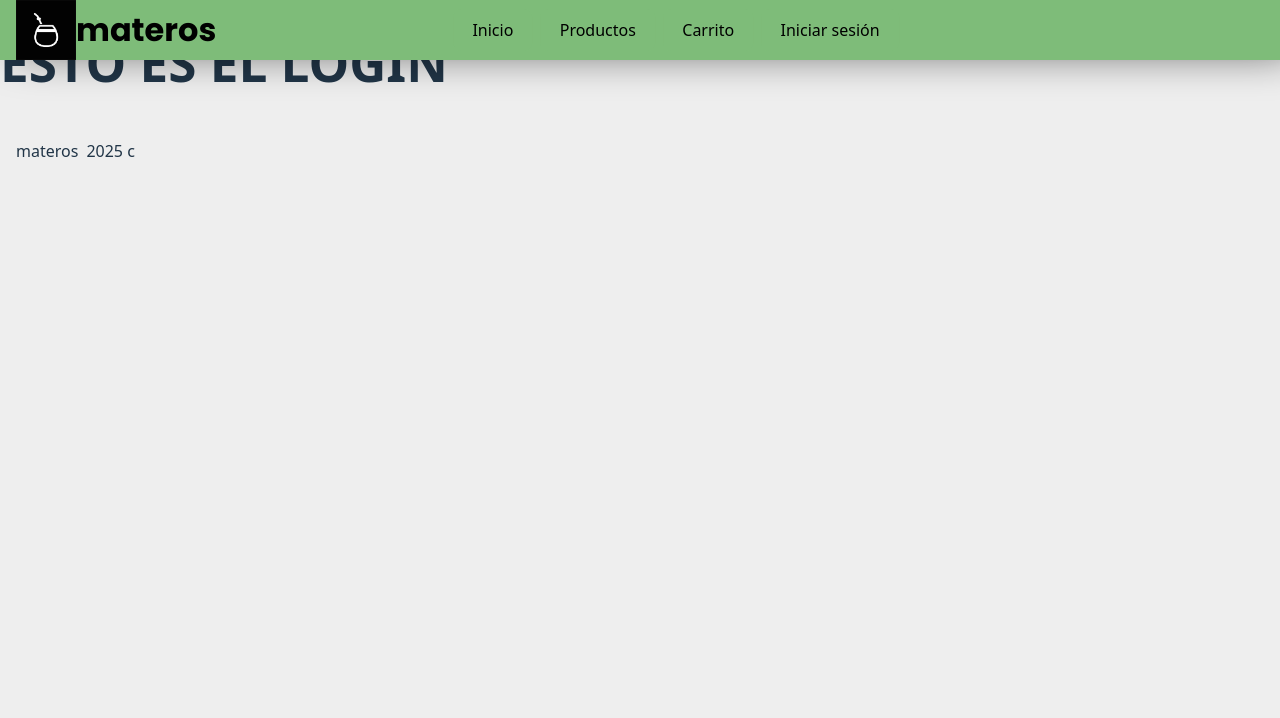
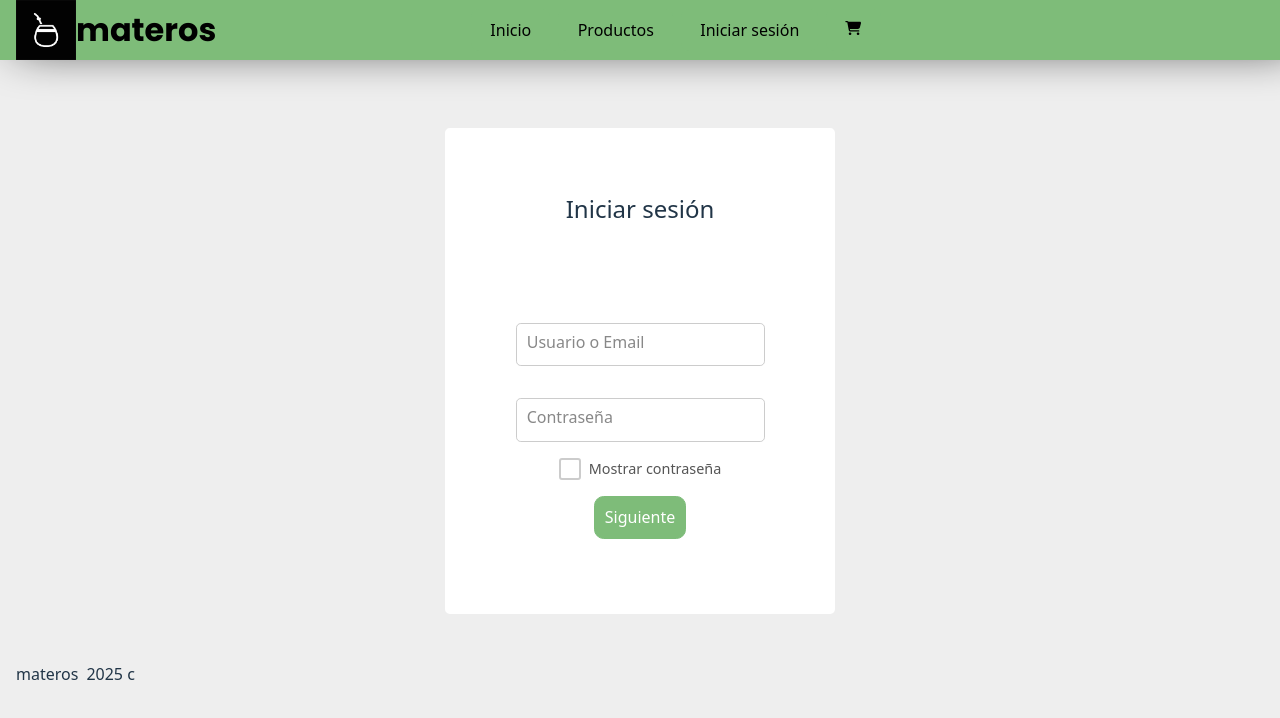
Before and after one commit to ndiazcalens/eCommerce, a React (Vite) app: page /login in a window 1280 px wide. Shown: the top 718 px of the page. Built offline with nearby package versions, Linux system fonts and the light colour scheme.

Commit message:
Cambiando icono carrito

```diff
--- a/package.json
+++ b/package.json
@@ -13,8 +13,10 @@
     "@egjs/flicking-plugins": "^4.7.1",
     "@egjs/react-flicking": "^4.12.0",
     "@supabase/supabase-js": "^2.49.4",
+    "axios": "^1.9.0",
     "react": "^19.0.0",
     "react-dom": "^19.0.0",
+    "react-icons": "^5.5.0",
     "react-router-dom": "^7.5.0"
   },
   "devDependencies": {
--- /dev/null
+++ b/src/components/Form.jsx
@@ -0,0 +1,70 @@
+import { useState } from 'react';
+import '../stylesheets/form.css';
+
+
+
+
+
+export const From = () => {
+    const [username, setUsername] = useState("");
+
+    const [password, setPassword] = useState("");
+
+    const [error, setError] = useState(false);
+
+    const [showPassword, setShowPassword] = useState(false); // nuevo estado
+
+    const handleSubmit = (e) => {
+        e.preventDefault();
+        if (username === "" || password === "") {
+            setError(true);
+        }
+    };
+
+    return (
+        <>
+            <form className="form" onSubmit={handleSubmit}>
+                <div className="input-wrapper">
+                    <input
+                        className="input-container"
+                        type="text"
+                        value={username}
+                        onChange={(e) => setUsername(e.target.value)}
+                        placeholder=" "
+                        required
+                    />
+                    <label className="floating-label">Usuario o Email</label>
+                </div>
+
+                <div className="input-wrapper">
+                    <input
+                        className="input-container"
+                        type={showPassword ? "text" : "password"}
+                        value={password}
+                        onChange={(e) => setPassword(e.target.value)}
+                        placeholder=" "
+                        required
+                    />
+                    <label className="floating-label">Contraseña</label>
+                </div>
+
+                <div className="show-password-wrapper">
+                <label className="custom-checkbox">
+                    <input
+                        type="checkbox"
+                        checked={showPassword}
+                        onChange={() => setShowPassword(!showPassword)}
+                    />
+                    <span className="checkmark"></span>
+                    Mostrar contraseña
+                </label>
+
+                </div>
+
+                <button className="submit-btn" type="submit">Siguiente</button>
+            </form>
+
+            {error && <p>Todos los campos deben ser cargados</p>}
+        </>
+    );
+};
--- a/src/components/LateralNavbar.jsx
+++ b/src/components/LateralNavbar.jsx
@@ -1,21 +1,26 @@
 import React from "react";
 import "../stylesheets/lateral-navbar.css"
 import { useProductsTypes } from "../hooks/useProductsTypes.js";
-
-const LateralNavbar = ( {setSelectedProductTypeId} ) =>{
-
-    const { products_types, loading, error } = useProductsTypes(); //llamo el hook donde hago el fetch de products types
-    //const [click, setClick] = useState(null);
+import { ProductsTypeIdContext } from '../context/productTypeContext.jsx'
+import { useContext } from "react";
 
 
 
+const LateralNavbar = () =>{
+
+    const { products_types, loading, error } = useProductsTypes(); //llamo el hook donde hago el fetch de products types
+
+    const { setSelectedProductTypeId } = useContext(ProductsTypeIdContext);
+
     if (loading == true) return <div className="loading">Cargando..</div>;
     if (error) return <div>Error: {error}</div>;
-    console.log(products_types)
     return (
         <div>
             <div className="lateral-navbar">
                 <ul>
+                    <li>
+                        <button onClick={()=>setSelectedProductTypeId(null)}  className="btn-lat-navbar">Todo</button>
+                    </li>
                     {products_types.map((product_type) => (
                         <li key={product_type.id}>
                             <button onClick={()=>setSelectedProductTypeId(product_type.id)}  className="btn-lat-navbar">{product_type.name}</button>
--- a/src/components/Navbar.jsx
+++ b/src/components/Navbar.jsx
@@ -2,8 +2,13 @@ import React from "react";
 import "../stylesheets/navbar.css"
 import Logo from "./Logo";
 import { Link } from "react-router-dom";
+import { ProductsTypeIdContext } from '../context/productTypeContext.jsx'
+import { useContext } from "react";
+import { FaCartShopping } from "react-icons/fa6";
 
 function Navbar(){
+
+    const { setSelectedProductTypeId } = useContext(ProductsTypeIdContext);
 
     return(
 
@@ -25,18 +30,17 @@ function Navbar(){
                     </li>
                     <li className="nav-item">
                         <Link to ="/products">
-                            <button className="nav-btn">Productos</button>
+                            <button onClick={()=>setSelectedProductTypeId(null)} className="nav-btn">Productos</button>
+                        </Link>
+                    </li>
+                    <li className="nav-item">
+                        <Link to = "/login">
+                            <button className="nav-btn">Iniciar sesión</button>
                         </Link>
                     </li>
                     <li className="nav-item">
                         <Link to = "/cart">
-                            <button className="nav-btn">Carrito</button>
-                        </Link>
-                    </li>
-
-                    <li className="nav-item">
-                        <Link to = "/login">
-                            <button className="nav-btn">Iniciar sesión</button>
+                            <button className="nav-btn"><FaCartShopping /></button>
                         </Link>
                     </li>
                 </ul>
--- /dev/null
+++ b/src/context/productTypeContext.jsx
@@ -0,0 +1,15 @@
+import { createContext, useState } from "react";
+
+
+export const ProductsTypeIdContext = createContext();
+
+export const ProductsTypeIdProvider = ({ children }) =>{
+    const [ selectedProductTypeId, setSelectedProductTypeId ] = useState(null);
+
+
+    return(
+        <ProductsTypeIdContext.Provider value={ {selectedProductTypeId, setSelectedProductTypeId} }>
+            {children}
+        </ProductsTypeIdContext.Provider>
+    )
+};
--- a/src/hooks/useProductsTypes.js
+++ b/src/hooks/useProductsTypes.js
@@ -8,17 +8,16 @@ export function useProductsTypes(){
   const [loading, setLoading] = useState(true);
   const [error, setError] = useState(null);
 
+
   //useEffect para hacer el fetch cuando carga el componente
   useEffect(() => {
     const fetchProductsTypes = async () => {
       try {
         //fetch usando supabase directamente, no es el fetch tradicional
         const {data, error} = await supabase.from('products_types').select('*');
-        console.log(data);
         if (error != null && error != undefined) {
           throw error; //throw interrumpe el flujo del codigo para manejar el error en el caso de que haya, asique corta el programa y sigue la instruccion de trhow en el caso de un error
         }
-
         setProductsTypes(data); //actualiza el estado con la data de los productos
         } catch(err) {
         setError(err.message); //si hay error, que lo guarde en un estado
--- a/src/layouts/MainLayout.jsx
+++ b/src/layouts/MainLayout.jsx
@@ -1,18 +1,19 @@
 import React from "react";
 import Navbar from "../components/Navbar";
-//import Logo from "../components/logo"
 import Footer from '../components/Footer'
 import '../stylesheets/mainLayout.css'
 import { Outlet } from "react-router-dom";
-
+import { ProductsTypeIdProvider } from '../context/productTypeContext.jsx'
 
 function MainLayout (){
     return(
         <>
-            <Navbar />
-            <main>
-                <Outlet /> {/* aca se renderiza la página específica según la ruta */}
-            </main>
+            <ProductsTypeIdProvider>
+                <Navbar />
+                <main>
+                    <Outlet /> {/* aca se renderiza la página específica según la ruta */}
+                </main>
+            </ProductsTypeIdProvider>
             <div className='mainLayout-footer'>
                 <Footer/>
             </div>
--- a/src/pages/Login.jsx
+++ b/src/pages/Login.jsx
@@ -1,9 +1,17 @@
 import React from "react";
-
+import { From } from "../components/Form";
+import "../stylesheets/login.css";
 
 function Login (){
     return (
-        <h1>ESTO ES EL LOGIN</h1>
+        <>
+            <div className="login-page">
+                <div className="login-container">
+                    <h2 className="login-tittle">Iniciar sesión</h2>
+                    <From/>
+                </div>
+            </div>
+        </>
     )
 }
 
--- a/src/pages/Products.jsx
+++ b/src/pages/Products.jsx
@@ -3,26 +3,25 @@ import { useProducts } from "../hooks/useProducts";
 import LateralNavbar from "../components/LateralNavBar";
 import Product from "../components/Product"
 import "../stylesheets/products.css"
-import { useState } from "react";
-import { useProductsTypes } from "../hooks/useProductsTypes.js";
-
+import { useContext } from "react";
+import { ProductsTypeIdContext } from '../context/productTypeContext.jsx'
 
 const Products = () => {
     const { products, loading, error } = useProducts(); //llamo el hook donde hago el fetch de products
-    const { products_types } = useProductsTypes(); //llamo el hook donde hago el fetch de products types
-    const [ selectedProductTypeID, setSelectedProductTypeId ] = useState(null);
+
+    const { selectedProductTypeId, setSelectedProductTypeId } = useContext(ProductsTypeIdContext);
+    // si tengo que leer el valor, llamo a selectedProductTypeId, si lo tengo que actualizar setSelectedProductTypeId
 
     if (loading == true) return <div className="loading">Cargando..</div>;
     if (error) return <div>Error: {error}</div>;
 
     //condición ? valorSiEsVerdadero : valorSiEsFalso;
+    //si selectedProductTypeId es verdadero(no es null o undefined), se ejecuta lo de la izq
 
-    //const filteredProducts = products_type
-  //? products.filter((p) => p.products_type.id === products_type.id)
-  //: products;
+    const filteredProducts = selectedProductTypeId
+    ?  products.filter((p) => p.product_type_id === selectedProductTypeId)
+    : products;
 
-
-  // intentar forma de que directamente filtro los productos segun su type id directamente desde las props en vez de hacer un filter
 
     return(
         <>
@@ -38,74 +37,9 @@ const Products = () => {
                             price= {product.price}
                             />
                         ))
-                        };
+                        }
                     </div>
-                    <Product
-                    key= {products[0].id}
-                    image= {products[0].image_url}
-                    name = {products[0].name}
-                    price = {products[0].price}
-                    />
-                    <Product
-                    //key= {products[0].id}
-                    image= {products[0].image_url}
-                    name = {products[0].name}
-                    price = {products[0].price}
-                    />
-                    <Product
-                    //key= {products[0].id}
-                    image= {products[0].image_url}
-                    name = {products[0].name}
-                    price = {products[0].price}
-                    />
-                    <Product
-                   // key= {products[0].id}
-                    image= {products[0].image_url}
-                    name = {products[0].name}
-                    price = {products[0].price}
-                    />
-                    <Product
-                   // key= {products[0].id}
-                    image= {products[0].image_url}
-                    name = {products[0].name}
-                    price = {products[0].price}
-                    />
-                    <Product
-                   // key= {products[0].id}
-                    image= {products[0].image_url}
-                    name = {products[0].name}
-                    price = {products[0].price}
-                    />
-                    <Product
-                   // key= {products[0].id}
-                    image= {products[0].image_url}
-                    name = {products[0].name}
-                    price = {products[0].price}
-                    />
-                    <Product
-                   // key= {products[0].id}
-                    image= {products[0].image_url}
-                    name = {products[0].name}
-                    price = {products[0].price}
-                    />
-                    <Product
-                    //key= {products[0].id}
-                    image= {products[0].image_url}
-                    name = {products[0].name}
-                    price = {products[0].price}
-                    />
-                    <Product
-                    //key= {products[0].id}
-                    image= {products[0].image_url}
-                    name = {products[0].name}
-                    price = {products[0].price}
-                    />
-                    <Product
-                   // key= {products[0].id}
-                    image= {products[0].image_url}
-                    name = {products[0].name}
-                    price = {products[0].price}
-                    />
+
                 </div>
             </div>
         </>
--- /dev/null
+++ b/src/stylesheets/form.css
@@ -0,0 +1,139 @@
+.form {
+    font-size: 1em;
+    font-weight: 500;
+    font-family: inherit;
+    display: flex;
+    flex-direction: column;
+    align-items: center;
+    justify-content: center;
+    margin-bottom: 2rem;
+}
+
+.input-wrapper {
+    position: relative;
+    margin: 1rem 0;
+}
+
+.input-container {
+    padding: 0.8rem 0.5rem 0.4rem;
+    font-size: 1em;
+    font-weight: 500;
+    font-family: inherit;
+    color: black;
+    background-color: white;
+    border: 1px solid #ccc;
+    border-radius: 0.3rem;
+    outline: none;
+}
+
+.input-container:focus {
+    border-color: rgb(126, 188, 121);
+}
+
+
+input:-webkit-autofill {
+    box-shadow: 0 0 0px 1000px white inset !important;
+    -webkit-text-fill-color: black !important;
+    transition: background-color 5000s ease-in-out 0s;
+}
+
+.floating-label {
+    position: absolute;
+    top: 0.4rem;
+    left: 0.5rem;
+    color: #888;
+    font-size: 1em;
+    background-color: white;
+    padding: 0 0.2rem;
+    transition: 0.2s ease all;
+    pointer-events: none;
+}
+
+.input-container:focus + .floating-label,
+.input-container:not(:placeholder-shown) + .floating-label {
+    top: -0.6rem;
+    left: 0.4rem;
+    font-size: 0.75em;
+    color: rgb(126, 188, 121);
+}
+
+.custom-checkbox {
+    display: flex;
+    align-items: center;
+    gap: 0.5rem;
+    font-size: 0.9em;
+    color: #555;
+    cursor: pointer;
+    user-select: none;
+    margin-bottom: 1rem;
+}
+
+.custom-checkbox input {
+    display: none; /* ocultamos el checkbox real */
+
+}
+
+.custom-checkbox .checkmark {
+    width: 18px;
+    height: 18px;
+    border: 2px solid #ccc;
+    border-radius: 3px;
+    background-color: white;
+    position: relative;
+    transition: all 0.2s ease;
+}
+
+  /* sombra al hacer hover */
+.custom-checkbox:hover .checkmark {
+    box-shadow: 0 0 5px rgba(0, 0, 0, 0.2);
+}
+
+  /* fondo verde cuando está marcado */
+.custom-checkbox input:checked + .checkmark {
+    background-color: rgb(126, 188, 121);
+    border-color: rgb(126, 188, 121);
+}
+
+  /* tilde animada */
+.custom-checkbox input:checked + .checkmark::after {
+    content: "";
+    position: absolute;
+    left: 4px;
+    top: 1px;
+    width: 5px;
+    height: 10px;
+    border: solid white;
+    border-width: 0 2px 2px 0;
+    transform: scale(0) rotate(45deg);
+    animation: checkmarkPop 0.2s ease forwards;
+}
+
+  /* animación del check */
+@keyframes checkmarkPop {
+    to {
+      transform: scale(1) rotate(45deg);
+    }
+}
+
+
+
+
+.submit-btn{
+    padding: 0.6rem 0.6rem 0.6rem;
+    font-size: 1em;
+    font-weight: 500;
+    font-family: inherit;
+    color: white;
+    background-color: rgb(126, 188, 121);
+    border: 1px solid rgb(125, 188, 121);
+    border-radius: 0.6rem;
+    outline: none;
+}
+
+.submit-btn:hover{
+    cursor: pointer;
+}
+
+.submit-btn:active{
+    transform: translateY(2px);
+}
--- /dev/null
+++ b/src/stylesheets/login.css
@@ -0,0 +1,28 @@
+.login-page{
+    height: 100%;
+    width: 100%;
+    display: flex;
+    justify-content: center;
+    align-items: center;
+}
+
+
+.login-container{
+    height: 30rem;
+    min-width: 30%;
+    margin-top: 8rem;
+    background-color: rgb(255, 255, 255);
+    border: solid white;
+    border-radius: 0.3rem;
+    max-width: 30rem;
+    display: flex;
+    flex-direction: column;
+    align-items: center;
+    justify-content: center;
+}
+
+.login-tittle{
+    font-weight: 500;
+    font-family: inherit;
+    margin-bottom: 5rem;
+}
--- a/src/stylesheets/products.css
+++ b/src/stylesheets/products.css
@@ -6,7 +6,6 @@
 
 
 .all-products{
-
     display: grid;
     grid-template-columns: 4fr 4fr 4fr 4fr;
     gap: 0.2rem;
```
Also changed, not shown: 1 other file (tests, documents, lock files or other folders).
